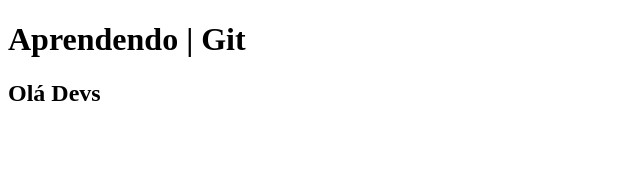
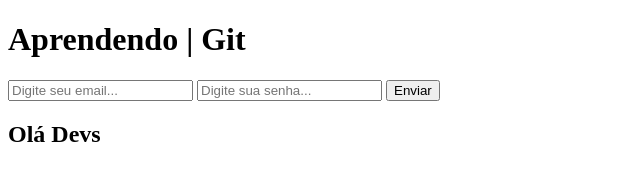
Before and after one commit to Wesley-Henrique-Dos-Santos/Git-teste, a plain HTML site: page index.html in a window 1280 px wide. Shown: the whole page, without its empty margins (0-640 px from the left). Drawn offline with Linux system fonts and the light colour scheme.

Commit message:
Criação de sistema de login

```diff
--- a/index.html
+++ b/index.html
@@ -8,6 +8,13 @@
 <body>
     <header>
         <h1>Aprendendo | <b>Git</b></h1>
+        <section class="loginUsers">
+            <form>
+                <input type="email" placeholder="Digite seu email..." required>
+                <input type="password" placeholder="Digite sua senha..." required>
+                <input type="submit" value="Enviar">
+            </form>
+        </section>
     </header>
 
     <main>
```
